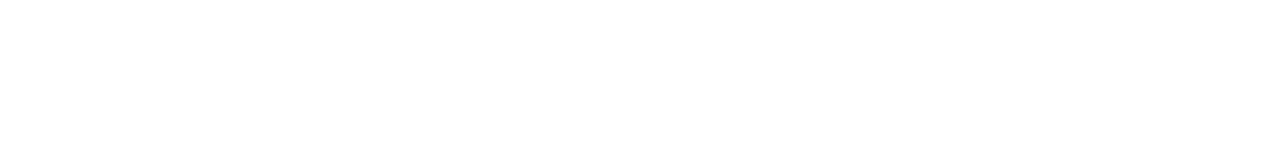
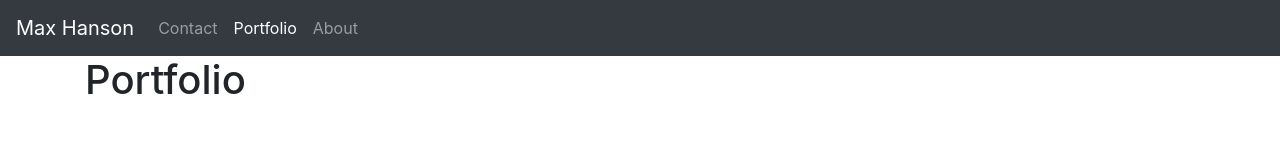
Before and after one commit to MaxHanson07/Responsive-Portfolio, a plain HTML site: page portfolio.html in a window 1280 px wide. Drawn offline with nearby package versions, Linux system fonts and the light colour scheme.

Commit message:
Gave all webpages basic html and navbar

```diff
--- a/portfolio.html
+++ b/portfolio.html
@@ -1,11 +1,53 @@
 <!DOCTYPE html>
 <html lang="en">
+
 <head>
     <meta charset="UTF-8">
     <meta name="viewport" content="width=device-width, initial-scale=1.0">
-    <title>Document</title>
+    <title>Max's Portfolio</title>
+
+    <!-- Bootstrap CSS -->
+    <link rel="stylesheet" href="https://maxcdn.bootstrapcdn.com/bootstrap/4.0.0/css/bootstrap.min.css">
+
 </head>
+
 <body>
+    <!-- Bootstrap code for navbar -->
+    <!-- Need to link to contact, portfolio, etc -->
+    <nav class="navbar navbar-expand-lg navbar-dark bg-dark">
+        <a class="navbar-brand" href="#">Max Hanson</a>
+        <button class="navbar-toggler" type="button" data-toggle="collapse" data-target="#navbarNav"
+            aria-controls="navbarNav" aria-expanded="false" aria-label="Toggle navigation">
+            <span class="navbar-toggler-icon"></span>
+        </button>
+        <div class="collapse navbar-collapse" id="navbarNav">
+            <ul class="navbar-nav">
+                <li class="nav-item">
+                    <a class="nav-link" href="#">Contact</a>
+                </li>
+                <li class="nav-item active">
+                    <a class="nav-link" href="#">Portfolio<span class="sr-only">(current)</span></a>
+                </li>
+                <li class="nav-item">
+                    <a class="nav-link" href="#">About</a>
+                </li>
+            </ul>
+        </div>
+    </nav>
+
+    <div class="container">
+        <div class="row">
+            <div class="col-md-12">
+                <div class="page-header">
+                    <h1>Portfolio</h1>
+                </div>
+
+                <!-- Where do I put pictures? -->
+            </div>
+        </div>
+    </div>
+
 
 </body>
+
 </html>
```
Also changed, not shown: contact.html (+28 -1 lines).
